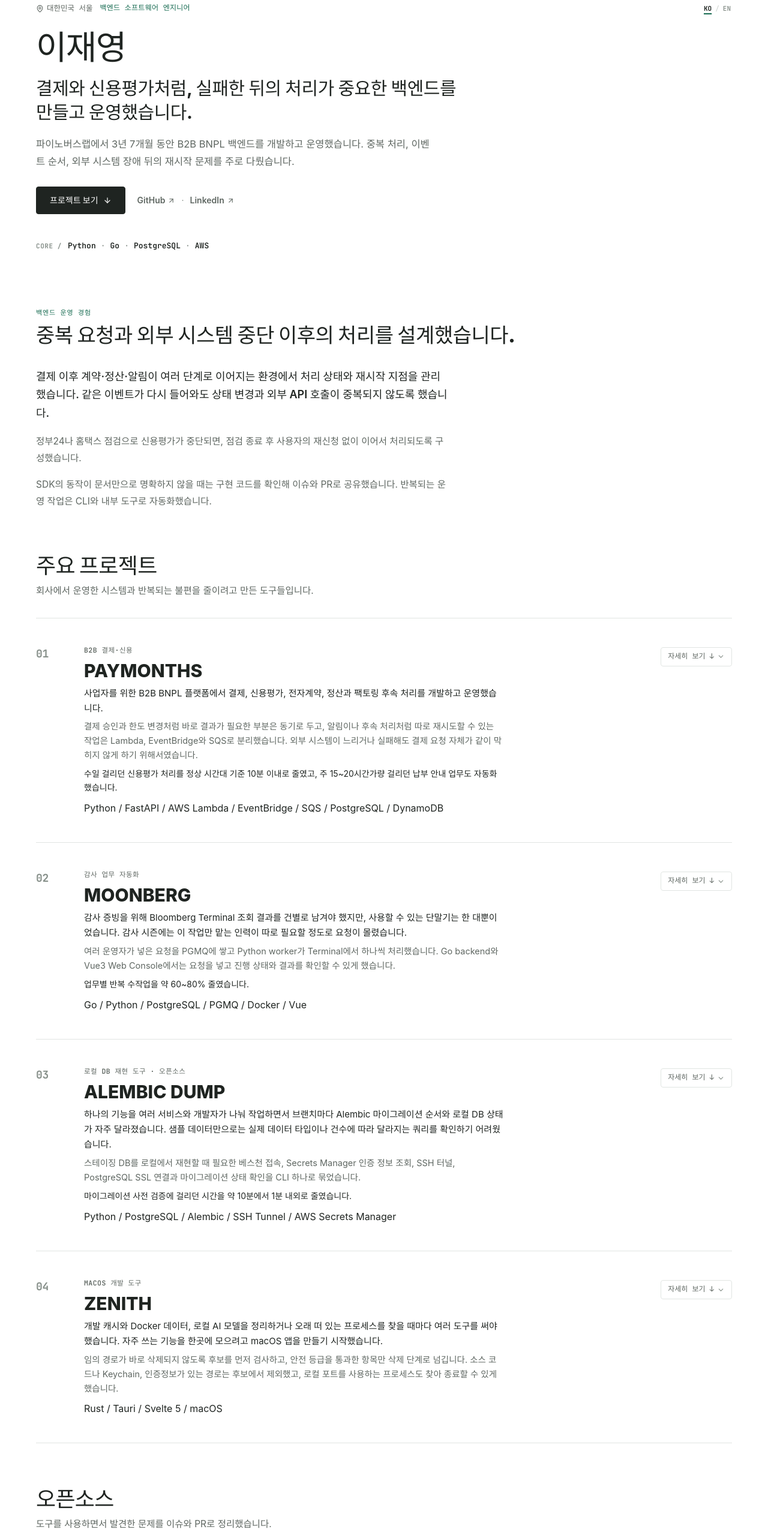
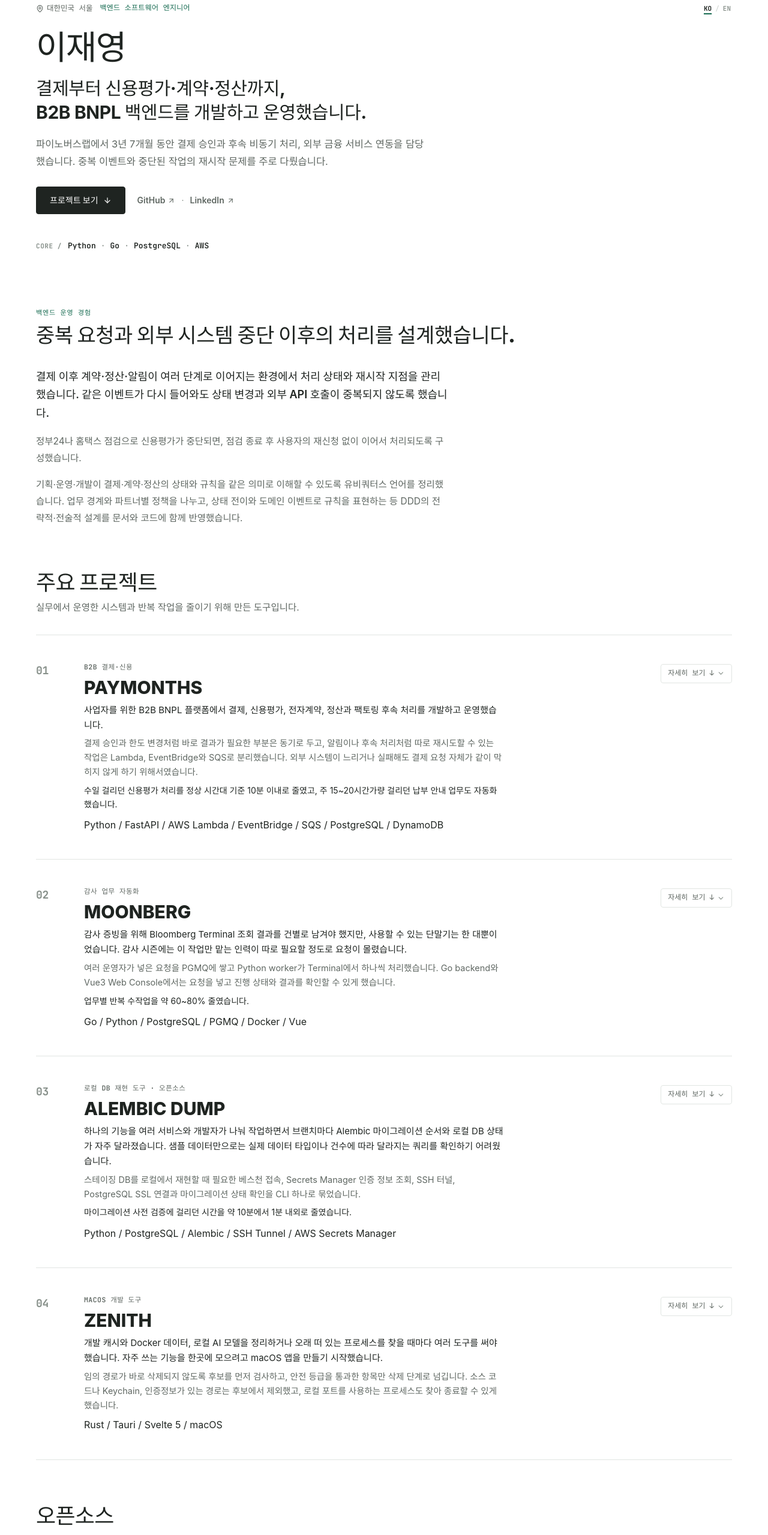
Before and after one commit to jaeyoung0509/jaeyoung0509.github.io, a SvelteKit app: page /about in a window 1280 px wide. Shown: the part 140-2699 px from the top of the page at 60% size. Built offline with nearby package versions, Linux system fonts and the light colour scheme.

Commit message:
content: strengthen portfolio introduction

```diff
--- a/src/components/PortfolioHome.svelte
+++ b/src/components/PortfolioHome.svelte
@@ -162,9 +162,9 @@
         role: "백엔드 소프트웨어 엔지니어",
         location: "대한민국 서울",
         name: "이재영",
-        headline: "결제와 신용평가처럼, 실패한 뒤의 처리가 중요한 백엔드를\n만들고 운영했습니다.",
+        headline: "결제부터 신용평가·계약·정산까지,\nB2B BNPL 백엔드를 개발하고 운영했습니다.",
         subheadline:
-          "파이노버스랩에서 3년 7개월 동안 B2B BNPL 백엔드를 개발하고 운영했습니다. 중복 처리, 이벤트 순서, 외부 시스템 장애 뒤의 재시작 문제를 주로 다뤘습니다.",
+          "파이노버스랩에서 3년 7개월 동안 결제 승인과 후속 비동기 처리, 외부 금융 서비스 연동을 담당했습니다. 중복 이벤트와 중단된 작업의 재시작 문제를 주로 다뤘습니다.",
         ctaWork: "프로젝트 보기",
         techStack: ["Python", "Go", "PostgreSQL", "AWS"],
       },
@@ -173,19 +173,19 @@
         title: "중복 요청과 외부 시스템 중단 이후의 처리를 설계했습니다.",
         p1: "결제 이후 계약·정산·알림이 여러 단계로 이어지는 환경에서 처리 상태와 재시작 지점을 관리했습니다. 같은 이벤트가 다시 들어와도 상태 변경과 외부 API 호출이 중복되지 않도록 했습니다.",
         p2: "정부24나 홈택스 점검으로 신용평가가 중단되면, 점검 종료 후 사용자의 재신청 없이 이어서 처리되도록 구성했습니다.",
-        p3: "SDK의 동작이 문서만으로 명확하지 않을 때는 구현 코드를 확인해 이슈와 PR로 공유했습니다. 반복되는 운영 작업은 CLI와 내부 도구로 자동화했습니다.",
+        p3: "기획·운영·개발이 결제·계약·정산의 상태와 규칙을 같은 의미로 이해할 수 있도록 유비쿼터스 언어를 정리했습니다. 업무 경계와 파트너별 정책을 나누고, 상태 전이와 도메인 이벤트로 규칙을 표현하는 등 DDD의 전략적·전술적 설계를 문서와 코드에 함께 반영했습니다.",
       },
       work: {
         title: "주요 프로젝트",
         subtitle:
-          "회사에서 운영한 시스템과 반복되는 불편을 줄이려고 만든 도구들입니다.",
+          "실무에서 운영한 시스템과 반복 작업을 줄이기 위해 만든 도구입니다.",
         expandCTA: "자세히 보기 ↓",
         collapseCTA: "닫기 ↑",
       },
       oss: {
         title: "오픈소스",
         subtitle:
-          "도구를 사용하면서 발견한 문제를 이슈와 PR로 정리했습니다.",
+          "오픈소스를 사용하며 발견한 문제와 개선 사항을 이슈와 PR로 공유했습니다.",
         contributions: [
           {
             name: "Temporal Python SDK",
@@ -233,7 +233,7 @@
         period: "2022.04 – 2025.11",
         domain: "B2B BNPL · Payment / Credit / Contract / Settlement",
         summary:
-          "소규모 팀에서 10개 이상의 서버리스 서비스를 맡았습니다. 결제 이후 비동기 처리, 외부 금융 서비스 연동과 운영 장애 추적을 주로 담당했습니다.",
+          "B2B BNPL의 결제·신용평가·전자계약·정산 백엔드를 개발하고 운영했습니다. 결제와 후속 작업을 분리해 외부 시스템 장애의 영향을 줄이고, 신용평가와 납부 안내 업무를 자동화했습니다.",
       },
     },
   });
```
